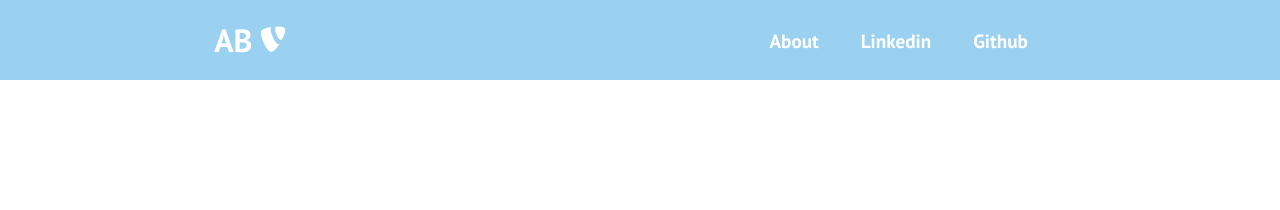
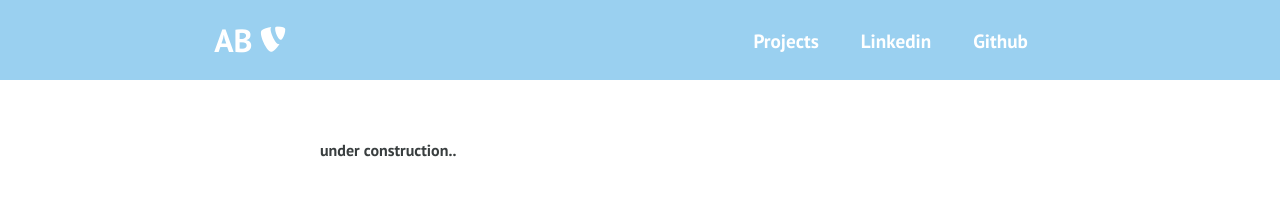
Before and after one commit to anishasbhat/anishasbhat.github.io, a React (Create React App) app: page /projects in a window 1280 px wide. Shown: the top 210 px of the page. Built offline with nearby package versions, Linux system fonts and the light colour scheme.

Commit message:
added intro, projects page

```diff
--- a/src/App.js
+++ b/src/App.js
@@ -3,6 +3,7 @@ import './App.css';
 import { BrowserRouter as Router, Switch, Route } from 'react-router-dom';
 import Navbar from './components/Navbar';
 import Home from './components/pages/Home';
+import Projects from './components/pages/Projects';
 
 function App() {
   return (
@@ -12,6 +13,8 @@ function App() {
       <Switch>
         <Route path='/' exact component=
         {Home} />
+        <Route path='/projects' exact component=
+        {Projects} />
       </Switch>
       </Router>
     </>
--- a/src/components/Navbar.js
+++ b/src/components/Navbar.js
@@ -38,8 +38,8 @@ function Navbar() {
                 </div>
                 <ul className={click ? 'nav-menu active' : 'nav-menu'}>
                     <li className='nav-item'>
-                        <Link to='/about' className='nav-links' onClick={closeMobileMenu}>
-                            About
+                        <Link to='/projects' className='nav-links' onClick={closeMobileMenu}>
+                            Projects
                         </Link>
                     </li>
 
--- /dev/null
+++ b/src/components/pages/Projects.js
@@ -0,0 +1,16 @@
+import { Switch } from 'react-router-dom'
+import '../../App.css'
+import React from 'react';
+
+function Projects () {
+    return (
+        <>
+        <p class="home-text">
+            <br></br>
+            <p class="para">under construction..</p>
+       </p>
+        </>
+    );
+}
+
+export default Projects;
```
Also changed, not shown: src/images/p.png (deleted), src/images/profile.JPG (deleted).
